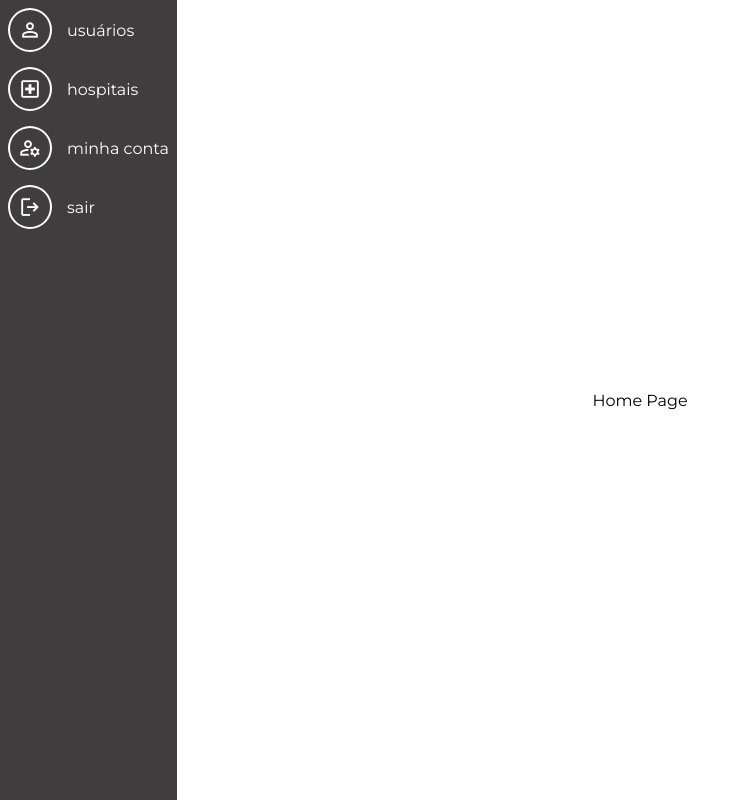
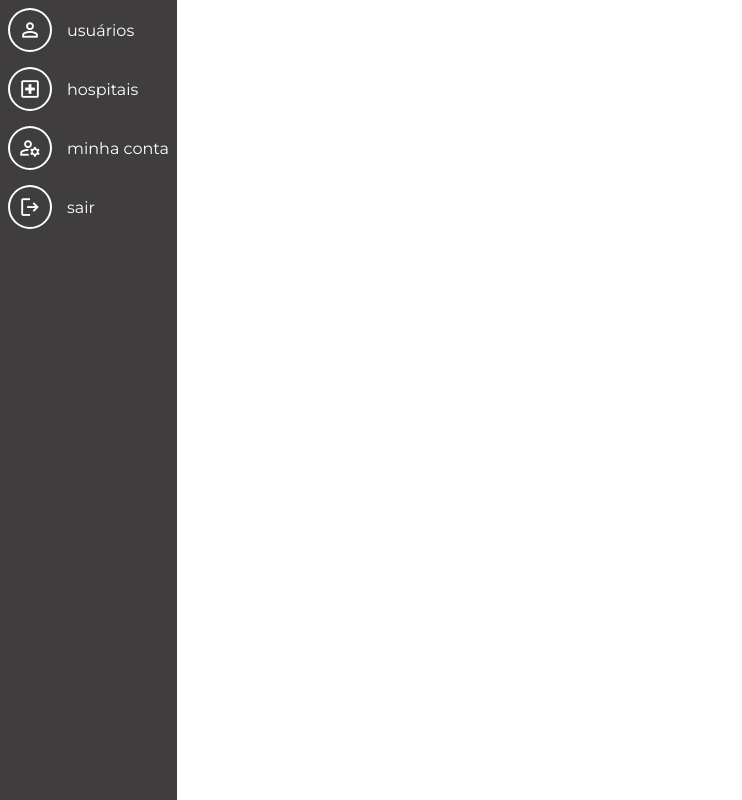
Before and after one commit to devguilhermecosta/sysproffix, a Django app: page /home/ in a window 1280 px wide. Shown: the whole page, without its empty margins (0-742 px from the left). Run offline with Django 5.2, Linux system fonts and the light colour scheme; the visitor is signed in with stand-in values (Sample User, id 1); parts of the project's set-up code (start-up, migrations or seed data) failed here and were passed over.

Commit message:
update: removed the home page message

```diff
--- a/home/templates/home/pages/main.html
+++ b/home/templates/home/pages/main.html
@@ -2,6 +2,5 @@
 
 {% block content %}
   <section class="total_view_port_centered">
-    <h1>Home Page</h1>
   </section>
 {% endblock content %}
```
